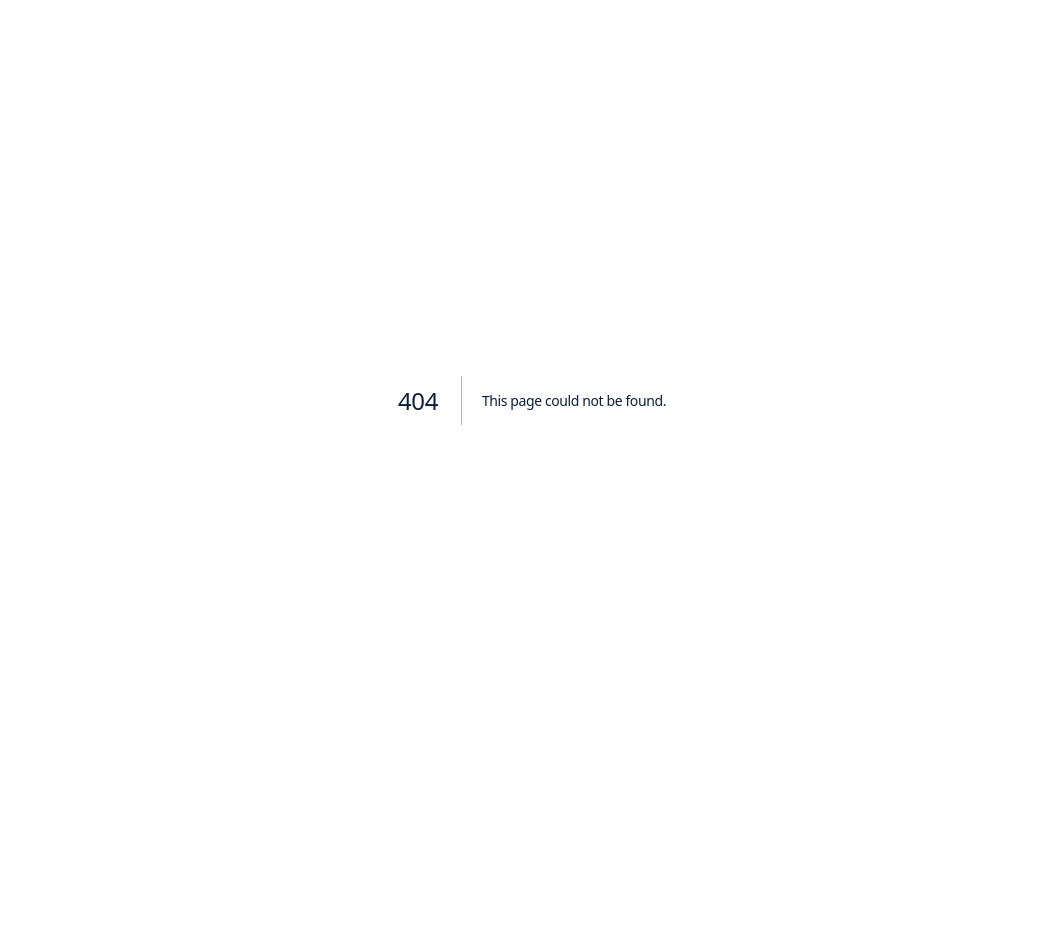
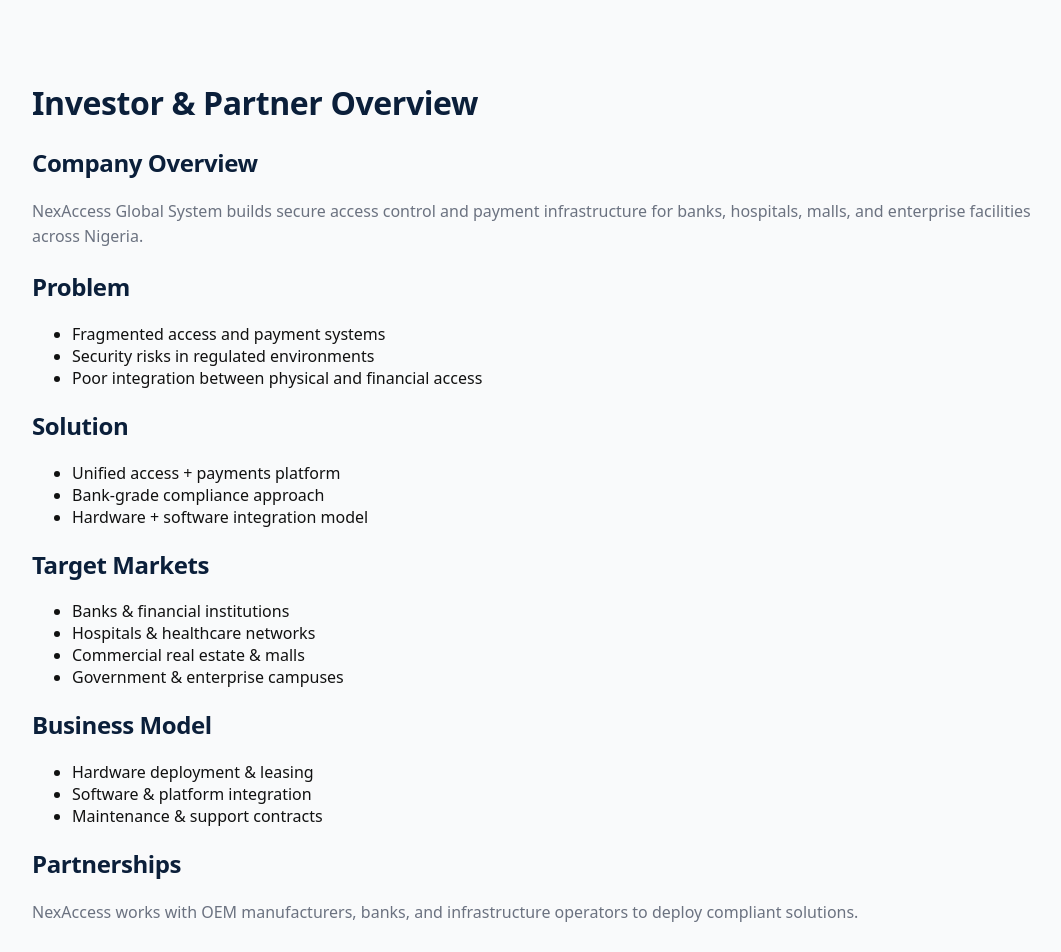
Before and after one commit to nwagwuemmanuel200-bit/nexaccess-website, a Next.js app: page /investors in a window 1280 px wide. Before the commit this address had no page. Shown: the top 952 px of the page, without its empty margins (108-1169 px from the left). Before the commit the page ends 800 px from the top, so only its background shows below. Built offline with nearby package versions, Linux system fonts and the light colour scheme.

Commit message:
Create InvestorsPage component with company overview

```diff
--- /dev/null
+++ b/app/investors/page.js
@@ -0,0 +1,63 @@
+export default function InvestorsPage() {
+  return (
+    <main style={{ maxWidth: "1000px", margin: "0 auto", padding: "60px 20px" }}>
+
+      <h1>Investor & Partner Overview</h1>
+
+      <section>
+        <h2>Company Overview</h2>
+        <p>
+          NexAccess Global System builds secure access control and payment
+          infrastructure for banks, hospitals, malls, and enterprise facilities
+          across Nigeria.
+        </p>
+      </section>
+
+      <section>
+        <h2>Problem</h2>
+        <ul>
+          <li>Fragmented access and payment systems</li>
+          <li>Security risks in regulated environments</li>
+          <li>Poor integration between physical and financial access</li>
+        </ul>
+      </section>
+
+      <section>
+        <h2>Solution</h2>
+        <ul>
+          <li>Unified access + payments platform</li>
+          <li>Bank-grade compliance approach</li>
+          <li>Hardware + software integration model</li>
+        </ul>
+      </section>
+
+      <section>
+        <h2>Target Markets</h2>
+        <ul>
+          <li>Banks & financial institutions</li>
+          <li>Hospitals & healthcare networks</li>
+          <li>Commercial real estate & malls</li>
+          <li>Government & enterprise campuses</li>
+        </ul>
+      </section>
+
+      <section>
+        <h2>Business Model</h2>
+        <ul>
+          <li>Hardware deployment & leasing</li>
+          <li>Software & platform integration</li>
+          <li>Maintenance & support contracts</li>
+        </ul>
+      </section>
+
+      <section>
+        <h2>Partnerships</h2>
+        <p>
+          NexAccess works with OEM manufacturers, banks, and infrastructure
+          operators to deploy compliant solutions.
+        </p>
+      </section>
+
+    </main>
+  );
+}
```
